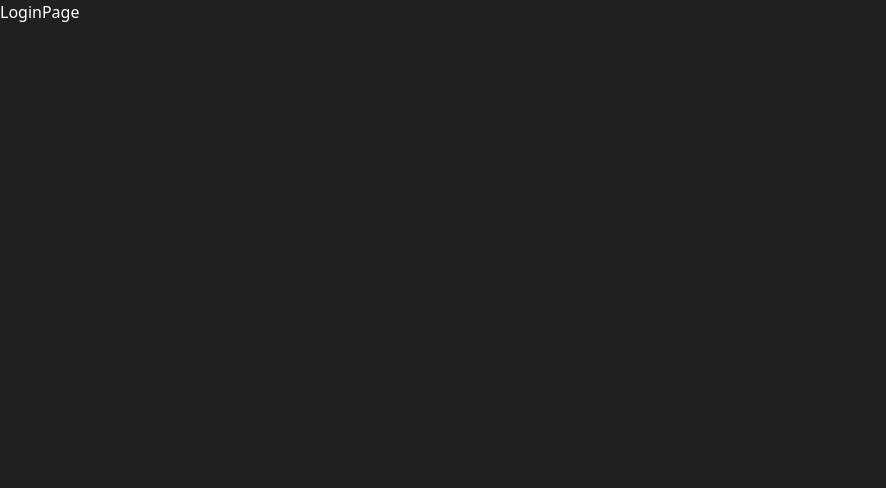
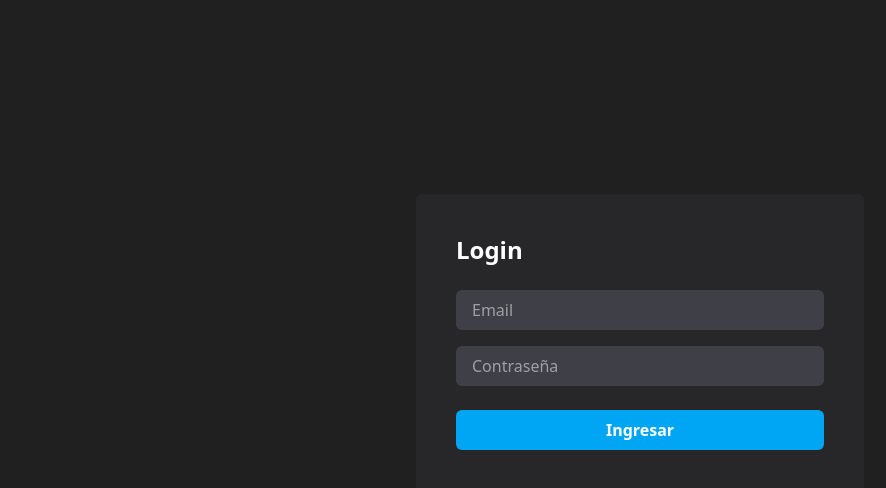
Before and after one commit to Pablobasso25/mern-crud-auth-backend, a React (Vite) app in the folder client/: page /login in a window 1280 px wide. Shown: the top 488 px of the page, without its empty margins (0-886 px from the left). Built offline with nearby package versions, Linux system fonts and the light colour scheme.

Commit message:
feat(frontend): refactor error handling in AuthProvider to be type-safe and consistent

```diff
--- a/client/src/api/auth.js
+++ b/client/src/api/auth.js
@@ -3,6 +3,8 @@ import axios from "axios";
 const API = "http://localhost:4005/api";
 
 export const registerRequest = (user) => axios.post(`${API}/register`, user);
+
+export const loginRequest = (user) => axios.post(`${API}/login`, user);
 
 /*
 export: Permite que puedas usar esta función en otros archivos (como en tu RegisterPage.jsx).
--- a/client/src/context/AuthContext.jsx
+++ b/client/src/context/AuthContext.jsx
@@ -1,5 +1,5 @@
-import { createContext, useState, useContext } from "react";
-import { registerRequest } from "../api/auth";
+import { createContext, useState, useContext, useEffect } from "react";
+import { registerRequest, loginRequest } from "../api/auth";
 
 export const AuthContext = createContext();
 
@@ -16,23 +16,58 @@ export const AuthProvider = ({ children }) => {
   const [isAuthenticated, setIsAuthenticated] = useState(false);
   const [errors, setErrors] = useState([]);
 
+  // Función unificada para manejar errores de Axios de forma segura
+  const handleErrors = (error) => {
+    if (error.response && error.response.data) {
+      // Si el backend envía un array (ej. de Zod), lo guardamos tal cual
+      // Si envía un objeto con .message, lo convertimos en array para que el .map no falle
+      const errorMessage = Array.isArray(error.response.data)
+        ? error.response.data
+        : [error.response.data.message || "Ocurrió un error inesperado"];
+      setErrors(errorMessage);
+    } else {
+      // Caso: El servidor está caído o no hay internet (Network Error)
+      setErrors(["No se pudo conectar con el servidor"]);
+    }
+  };
+
   const signup = async (user) => {
     try {
       const res = await registerRequest(user);
-      console.log(res.data);
       setUser(res.data);
       setIsAuthenticated(true);
+      setErrors([]); // Limpiamos errores al tener éxito
     } catch (error) {
-      console.log(error.response);
-
-      setErrors(error.response.data);
+      handleErrors(error); // Usamos la lógica segura
     }
   };
+
+  const signin = async (user) => {
+    try {
+      const res = await loginRequest(user);
+      setUser(res.data);
+      setIsAuthenticated(true);
+      setErrors([]); // Limpiamos errores al tener éxito
+    } catch (error) {
+      handleErrors(error); // Usamos la lógica segura
+    }
+  };
+
+  // Timer para limpiar mensajes de error automáticamente
+  useEffect(() => {
+    if (errors.length > 0) {
+      const timer = setTimeout(() => {
+        setErrors([]);
+      }, 5000);
+      return () => clearTimeout(timer);
+    }
+  }, [errors]);
 
   return (
     <AuthContext.Provider
       value={{
         signup,
+        signin,
         user,
         isAuthenticated,
         errors,
--- a/client/src/pages/LoginPage.jsx
+++ b/client/src/pages/LoginPage.jsx
@@ -1,9 +1,71 @@
-
+import { useForm } from "react-hook-form";
+import { useAuth } from "../context/AuthContext";
+import { useNavigate } from "react-router-dom";
+import { useEffect } from "react";
 
 const LoginPage = () => {
+  const {
+    register,
+    handleSubmit,
+    formState: { errors },
+  } = useForm();
+
+  // Consumimos signin, isAuthenticated y los errores del contexto
+  const { signin, errors: signinErrors, isAuthenticated } = useAuth();
+  const navigate = useNavigate();
+
+  // Si el login es exitoso, lo enviamos a tareas
+  useEffect(() => {
+    if (isAuthenticated) navigate("/tasks");
+  }, [isAuthenticated, navigate]);
+
+  const onSubmit = handleSubmit((data) => {
+    signin(data);
+  });
+
   return (
-    <div>LoginPage</div>
-  )
-}
+    <div className="flex h-[calc(100vh-100px)] items-center justify-center">
+      <div className="bg-zinc-800 max-w-md w-full p-10 rounded-md">
+        {/* Errores del Backend (Contraseña incorrecta, usuario no existe, etc) */}
+        {signinErrors.map((error, i) => (
+          <div className="bg-red-500 p-2 text-white text-center my-2" key={i}>
+            {error}
+          </div>
+        ))}
 
-export default LoginPage
+        <h1 className="text-2xl font-bold text-white mb-4">Login</h1>
+
+        <form onSubmit={onSubmit}>
+          <input
+            type="email"
+            {...register("email", { required: true })}
+            className="w-full bg-zinc-700 text-white px-4 py-2 rounded-md my-2"
+            placeholder="Email"
+          />
+          {errors.email && (
+            <p className="text-red-500 text-sm">El email es requerido</p>
+          )}
+
+          <input
+            type="password"
+            {...register("password", { required: true })}
+            className="w-full bg-zinc-700 text-white px-4 py-2 rounded-md my-2"
+            placeholder="Contraseña"
+          />
+          {errors.password && (
+            <p className="text-red-500 text-sm">La contraseña es requerida</p>
+          )}
+
+          <button
+            type="submit"
+            className="bg-sky-500 text-white px-4 py-2 rounded-md my-4 w-full font-bold"
+          >
+            Ingresar
+          </button>
+        </form>
+      </div>
+    </div>
+  );
+};
+
+export default LoginPage;
--- a/client/src/pages/RegisterPage.jsx
+++ b/client/src/pages/RegisterPage.jsx
@@ -1,6 +1,6 @@
 import { useForm } from "react-hook-form";
 import { useAuth } from "../context/AuthContext";
-import { useNavigate } from "react-router";
+import { useNavigate } from "react-router-dom";
 import { useEffect } from "react";
 
 const RegisterPage = () => {
@@ -9,12 +9,15 @@ const RegisterPage = () => {
     handleSubmit,
     formState: { errors },
   } = useForm();
+
+  // Extraemos isAuthenticated y errors
   const { signup, isAuthenticated, errors: registerErrors } = useAuth();
   const navigate = useNavigate();
 
+  // Redirigir si ya está autenticado
   useEffect(() => {
-    if (isAuthenticated) navigate("/tasks");
-  }, [isAuthenticated]);
+    if (isAuthenticated) navigate("/tasks");  // revisar si pordria ser que una vez registrado lo envie al login y desde login a tasks
+  }, [isAuthenticated, navigate]);
 
   const onSubmit = handleSubmit(async (values) => {
     signup(values);
@@ -23,9 +26,15 @@ const RegisterPage = () => {
   return (
     <div className="flex h-[calc(100vh-100px)] items-center justify-center">
       <div className="bg-zinc-800 max-w-md w-full p-10 rounded-md">
+        {/* Mostramos errores que vienen del servidor (Backend) */}
         {registerErrors.map((error, i) => (
-          <div className="bg-red-500 p-2 text-white">{error}</div>
+          <div className="bg-red-500 p-2 text-white text-center my-2" key={i}>
+            {error}
+          </div>
         ))}
+
+        <h1 className="text-2xl font-bold my-2 text-white">Registro</h1>
+
         <form onSubmit={onSubmit}>
           <input
             type="text"
@@ -36,6 +45,7 @@ const RegisterPage = () => {
           {errors.username && (
             <p className="text-red-500">El nombre de usuario es requerido</p>
           )}
+
           <input
             type="email"
             {...register("email", { required: true })}
@@ -45,6 +55,7 @@ const RegisterPage = () => {
           {errors.email && (
             <p className="text-red-500">El email es requerido</p>
           )}
+
           <input
             type="password"
             {...register("password", { required: true })}
@@ -54,11 +65,12 @@ const RegisterPage = () => {
           {errors.password && (
             <p className="text-red-500">La contraseña es requerida</p>
           )}
+
           <button
             type="submit"
-            className="bg-sky-500 px-4 py-2 rounded-md my-2 w-full"
+            className="bg-sky-500 text-white px-4 py-2 rounded-md my-4 w-full font-bold"
           >
-            Register
+            Registrarse
           </button>
         </form>
       </div>
```
Also changed, not shown: 1 other file (tests, documents, lock files or other folders).
